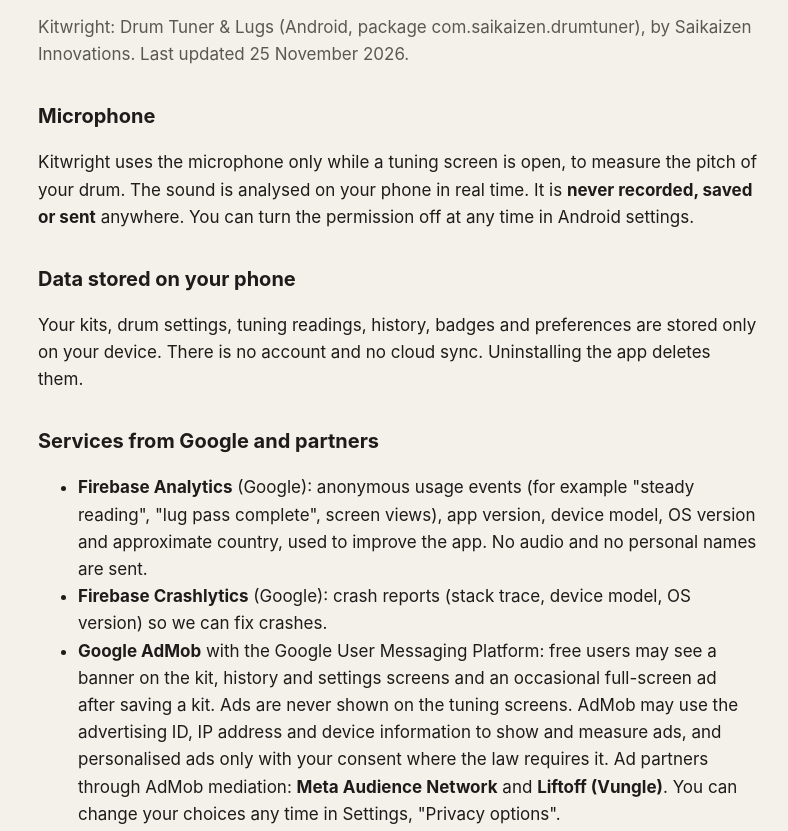
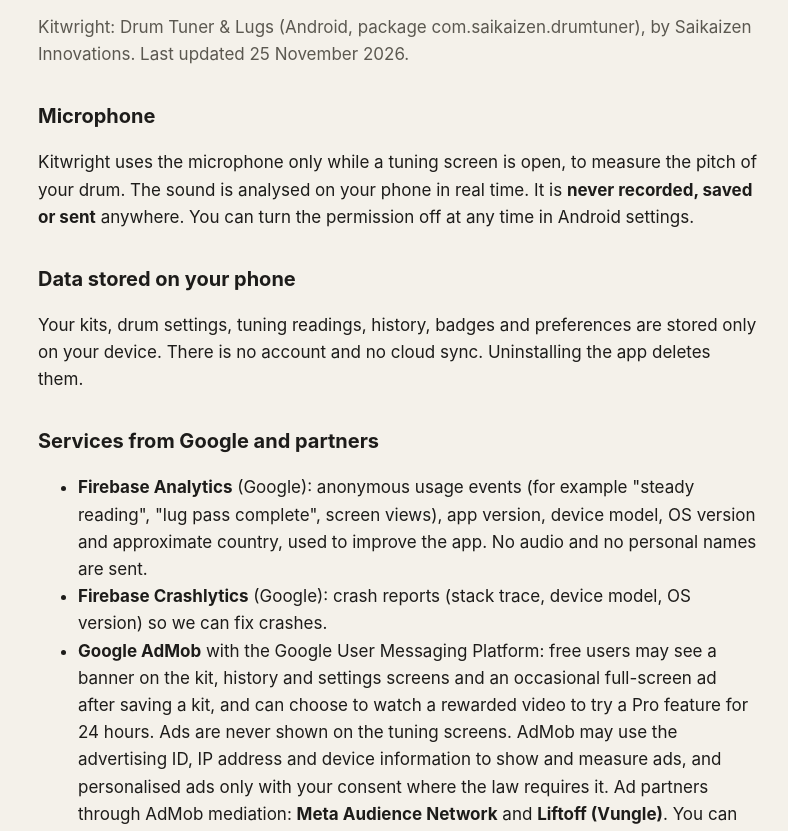
Before and after one commit to saurabhthesuperhero/kitwright-site, a plain HTML site: page privacy.html in a window 1280 px wide. Shown: the part 115-946 px from the top of the page, without its empty margins (242-1030 px from the left). Drawn offline with Linux system fonts and the light colour scheme.

Commit message:
Privacy: mention opt-in rewarded videos

```diff
--- a/privacy.html
+++ b/privacy.html
@@ -9,7 +9,7 @@
 <ul>
 <li><b>Firebase Analytics</b> (Google): anonymous usage events (for example "steady reading", "lug pass complete", screen views), app version, device model, OS version and approximate country, used to improve the app. No audio and no personal names are sent.</li>
 <li><b>Firebase Crashlytics</b> (Google): crash reports (stack trace, device model, OS version) so we can fix crashes.</li>
-<li><b>Google AdMob</b> with the Google User Messaging Platform: free users may see a banner on the kit, history and settings screens and an occasional full-screen ad after saving a kit. Ads are never shown on the tuning screens. AdMob may use the advertising ID, IP address and device information to show and measure ads, and personalised ads only with your consent where the law requires it. Ad partners through AdMob mediation: <b>Meta Audience Network</b> and <b>Liftoff (Vungle)</b>. You can change your choices any time in Settings, "Privacy options".</li>
+<li><b>Google AdMob</b> with the Google User Messaging Platform: free users may see a banner on the kit, history and settings screens and an occasional full-screen ad after saving a kit, and can choose to watch a rewarded video to try a Pro feature for 24 hours. Ads are never shown on the tuning screens. AdMob may use the advertising ID, IP address and device information to show and measure ads, and personalised ads only with your consent where the law requires it. Ad partners through AdMob mediation: <b>Meta Audience Network</b> and <b>Liftoff (Vungle)</b>. You can change your choices any time in Settings, "Privacy options".</li>
 <li><b>Google Play Billing</b>: the one-time Pro purchase is handled by Google Play; we never see your payment details.</li>
 <li><b>Google Play in-app review and in-app updates</b>: may show a rating dialog or update offer provided by Google Play.</li>
 </ul>
```
